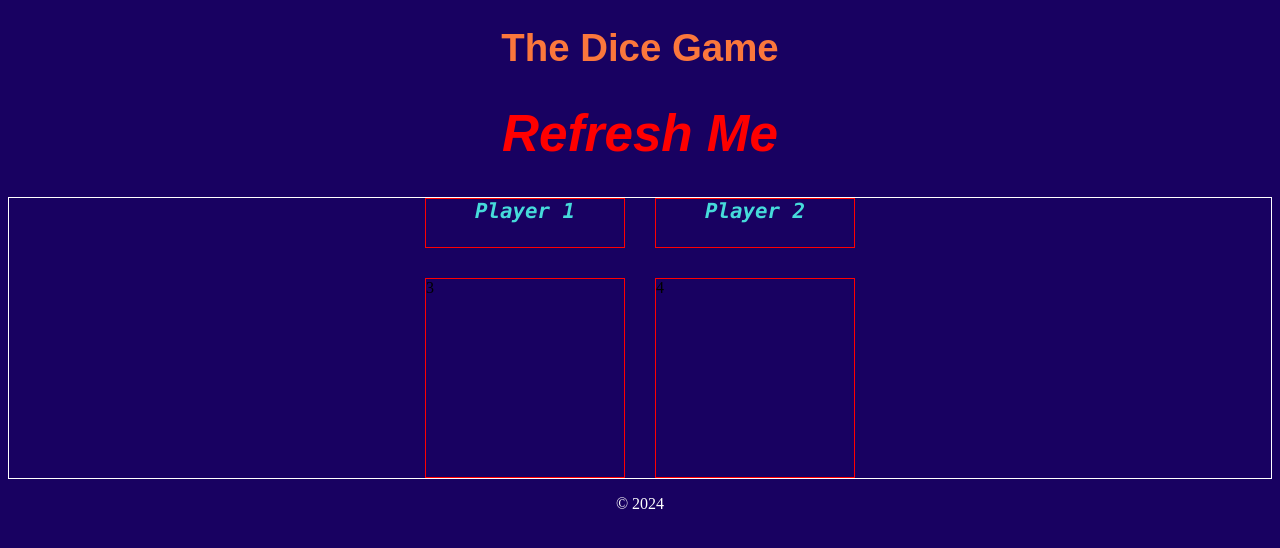
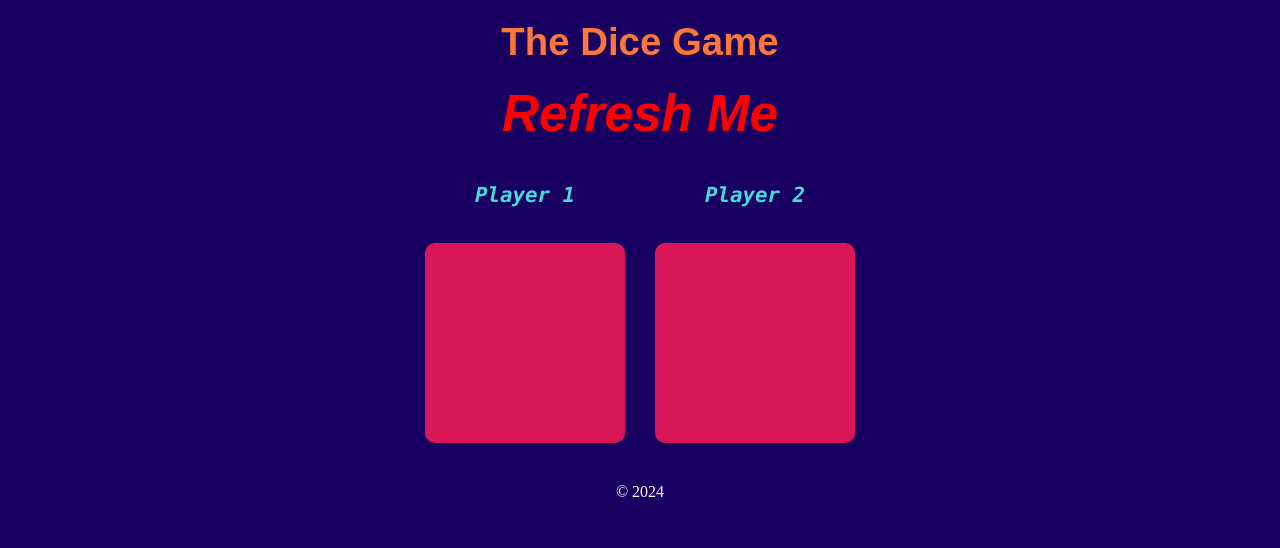
Before and after one commit to brocodile/DiceGame, a plain HTML site: page index.html in a window 1280 px wide. Drawn offline with Linux system fonts and the light colour scheme; a web font is replaced by a local one.

Commit message:
Fix Sizing

```diff
--- a/index.html
+++ b/index.html
@@ -16,8 +16,8 @@
     <div class="grid-container">
         <div class="player1" id="p1">Player 1</div>
         <div class="player2" id="p2">Player 2</div>
-        <div class="player1" id="die1">3</div>
-        <div class="player2" id="die2">4</div>
+        <div class="player1" id="die1"></div>
+        <div class="player2" id="die2"></div>
     </div>
     <footer>© 2024</footer>
 </body>
--- a/styles.css
+++ b/styles.css
@@ -11,11 +11,14 @@ h1{
     font-family: "Fascinate Inline", sans-serif, system-ui;
     color: #FB773C;
     font-size: 3vw;
+    /* border: 1px solid wheat; */
+    margin: 20px auto;
 }
 #result{
     font-size: 4vw;
     font-style: italic;
     color: red;
+    margin-bottom: 40px;
 }
 footer{
     color: white;
@@ -25,16 +28,17 @@ footer{
 }
 .grid-container{
     display: grid;
-    border: 1px solid white;
+    /* border: 1px solid white; */
     grid-template-columns: 200px 200px;
-    grid-template-rows: 50px 200px;
+    grid-template-rows: 30px 200px;
     gap: 30px;
     justify-content: center;
     font-size: 16px;
+    margin-bottom: 5vh;
 }
-.grid-container>*{
+/* .grid-container>*{
     border: 1px solid red;
-}
+} */
 
 #p1, #p2{
     font-size: 1.3rem;
@@ -44,3 +48,7 @@ footer{
     font-style: italic;
     font-weight: bold;
 }
+#die1,#die2{
+    background-color: #D91656;
+    border-radius: 5%;
+}
```
